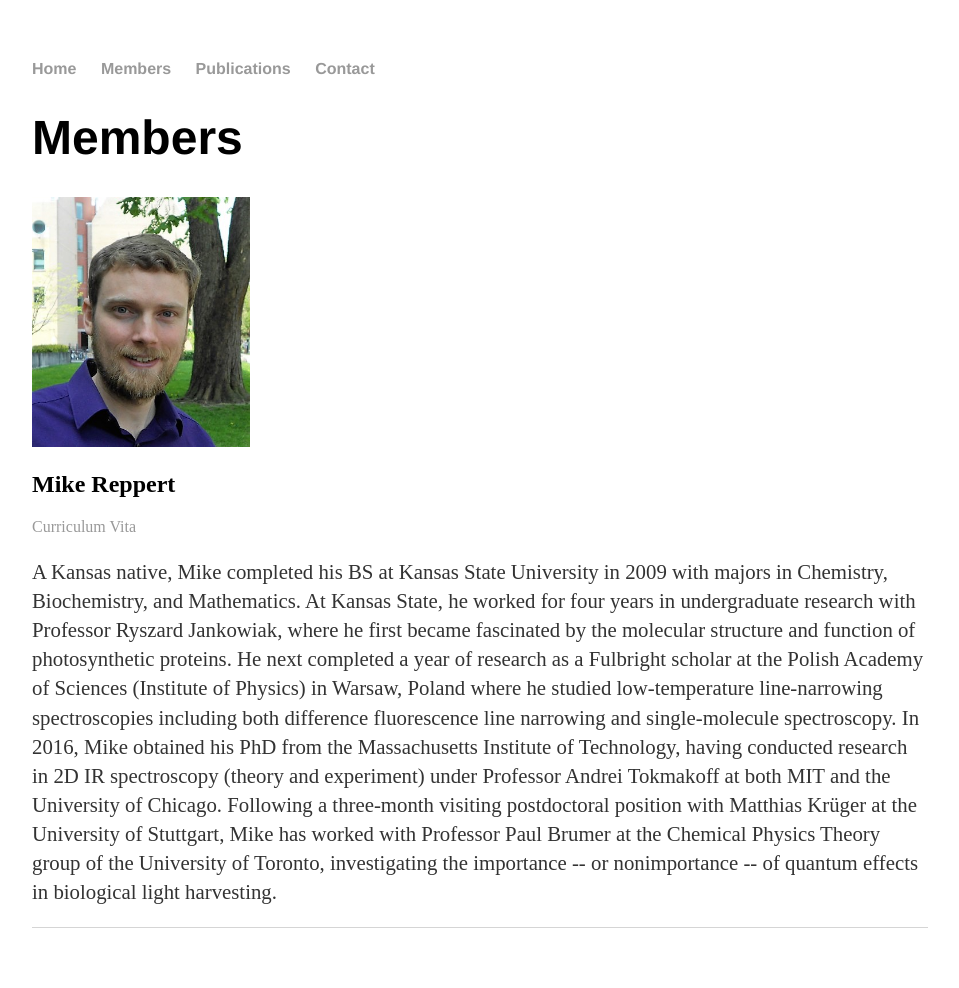
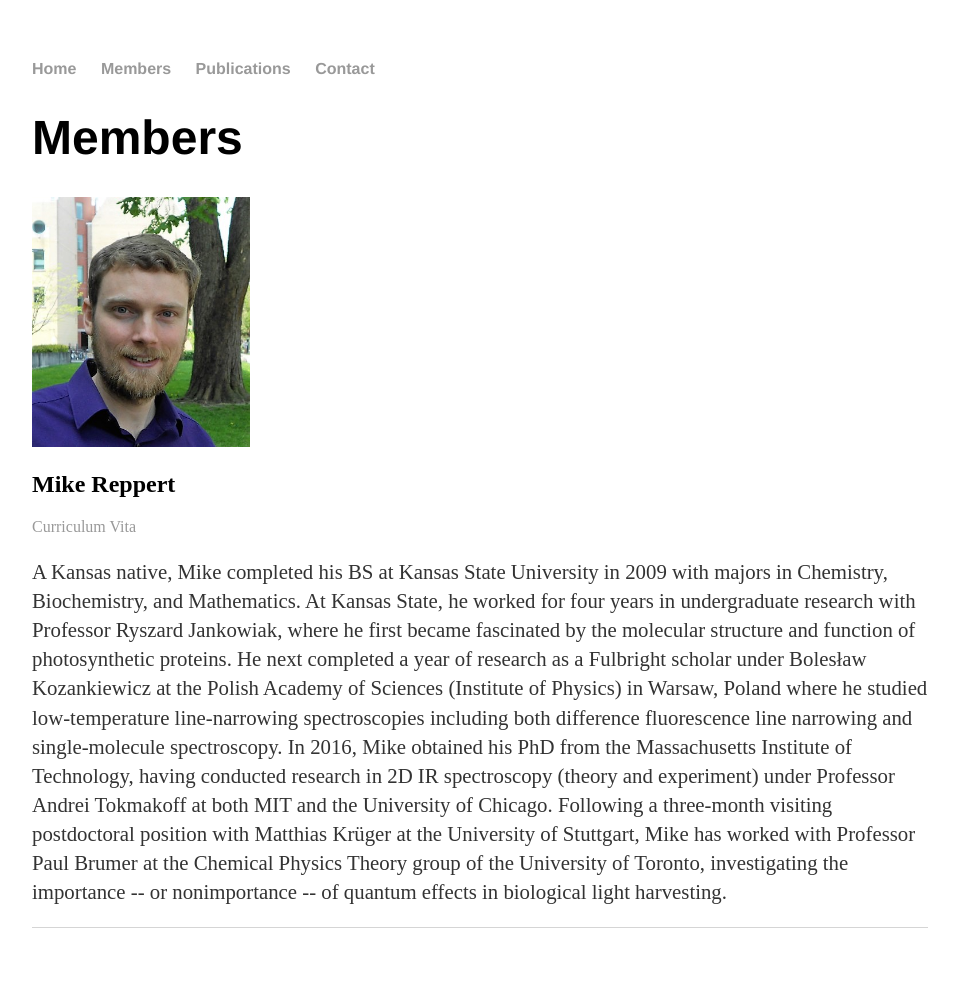
Before and after one commit to mreppert/mreppert.github.io, a Jekyll site: the page built from members/index.html, in a window 1280 px wide. Shown: the whole page, without its empty margins (160-1119 px from the left). Built offline with Jekyll 4.4.1, drawn with Linux system fonts in a browser that asks for light colours.

Commit message:
Update index.html

```diff
--- a/members/index.html
+++ b/members/index.html
@@ -10,7 +10,7 @@ title: Reppert Research Group
   <img src="/members/mike_reppert.jpg" alt="Mike Reppert" width="218" height="250">
   <h2>Mike Reppert</h2>
   <a href="/cv/CV.pdf">Curriculum Vita</a>
-  <p style="font-size:130%;">A Kansas native, Mike completed his BS at Kansas State University in 2009 with majors in Chemistry, Biochemistry, and Mathematics. At Kansas State, he worked for four years in undergraduate research with Professor Ryszard Jankowiak, where he first became fascinated by the molecular structure and function of photosynthetic proteins. He next completed a year of research as a Fulbright scholar at the Polish Academy of Sciences (Institute of Physics) in Warsaw, Poland where he studied low-temperature line-narrowing spectroscopies including both difference fluorescence line narrowing and single-molecule spectroscopy. In 2016, Mike obtained his PhD from the Massachusetts Institute of Technology, having conducted research in 2D IR spectroscopy (theory and experiment) under Professor Andrei Tokmakoff at both MIT and the University of Chicago. Following a three-month visiting postdoctoral position with Matthias Kr&uuml;ger at the University of Stuttgart, Mike has worked with Professor Paul Brumer at the Chemical Physics Theory group of the University of Toronto, investigating the importance -- or nonimportance -- of quantum effects in biological light harvesting. </p>
+  <p style="font-size:130%;">A Kansas native, Mike completed his BS at Kansas State University in 2009 with majors in Chemistry, Biochemistry, and Mathematics. At Kansas State, he worked for four years in undergraduate research with Professor Ryszard Jankowiak, where he first became fascinated by the molecular structure and function of photosynthetic proteins. He next completed a year of research as a Fulbright scholar under Boles&#0322;aw Kozankiewicz at the Polish Academy of Sciences (Institute of Physics) in Warsaw, Poland where he studied low-temperature line-narrowing spectroscopies including both difference fluorescence line narrowing and single-molecule spectroscopy. In 2016, Mike obtained his PhD from the Massachusetts Institute of Technology, having conducted research in 2D IR spectroscopy (theory and experiment) under Professor Andrei Tokmakoff at both MIT and the University of Chicago. Following a three-month visiting postdoctoral position with Matthias Kr&uuml;ger at the University of Stuttgart, Mike has worked with Professor Paul Brumer at the Chemical Physics Theory group of the University of Toronto, investigating the importance -- or nonimportance -- of quantum effects in biological light harvesting. </p>
 
 
 </body>
```
